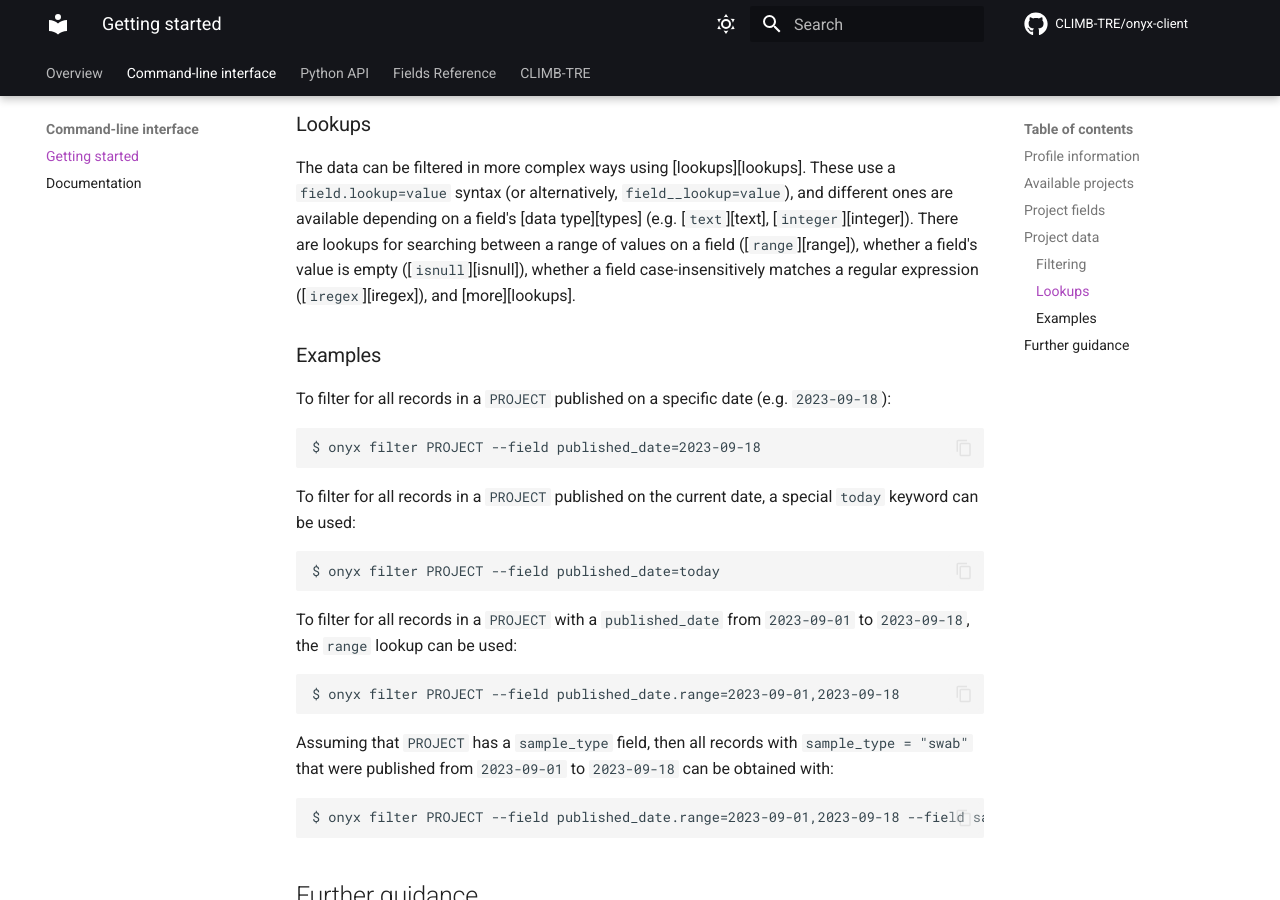
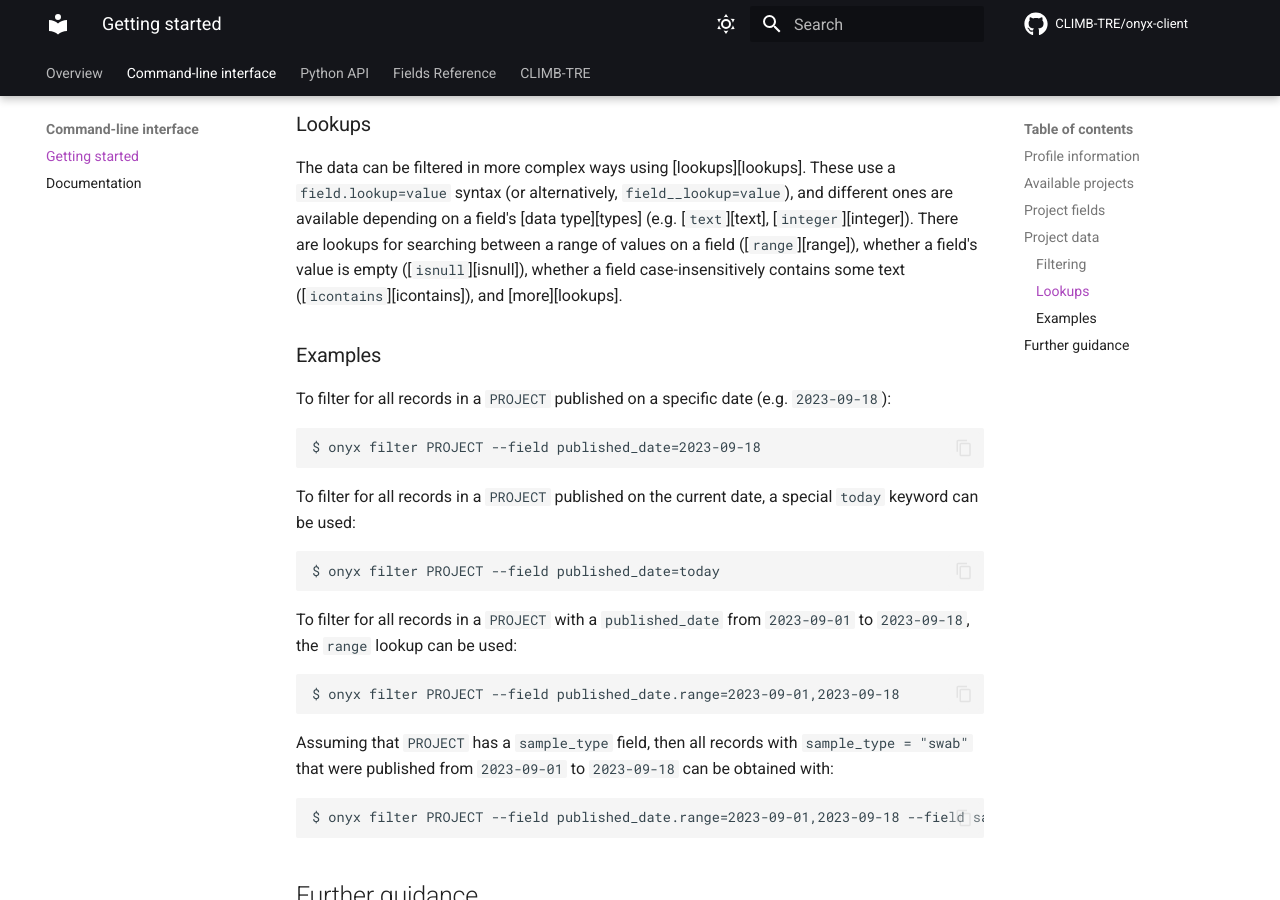
Before and after one commit to CLIMB-TRE/onyx-client, an MkDocs documentation site: the page built from docs/cli/getting-started.md, in a window 1280 px wide and 900 px high, scrolled down 1215 px. Built offline with MkDocs 1.6.1 and Material for MkDocs 9.7.7, drawn with Linux system fonts in a browser that asks for light colours; comment, search, counter and statistics services are not loaded.

Commit message:
Fixed dead link in CLI getting started page

```diff
--- a/docs/cli/getting-started.md
+++ b/docs/cli/getting-started.md
@@ -52,7 +52,7 @@ Multiple filters can be provided, and only the records that satisfy *all* these
 
 ### Lookups
 
-The data can be filtered in more complex ways using [lookups][lookups]. These use a `field.lookup=value` syntax (or alternatively, `field__lookup=value`), and different ones are available depending on a field's [data type][types] (e.g. [`text`][text], [`integer`][integer]). There are lookups for searching between a range of values on a field ([`range`][range]), whether a field's value is empty ([`isnull`][isnull]), whether a field case-insensitively matches a regular expression ([`iregex`][iregex]), and [more][lookups].
+The data can be filtered in more complex ways using [lookups][lookups]. These use a `field.lookup=value` syntax (or alternatively, `field__lookup=value`), and different ones are available depending on a field's [data type][types] (e.g. [`text`][text], [`integer`][integer]). There are lookups for searching between a range of values on a field ([`range`][range]), whether a field's value is empty ([`isnull`][isnull]), whether a field case-insensitively contains some text ([`icontains`][icontains]), and [more][lookups].
 
 ### Examples
 
```
